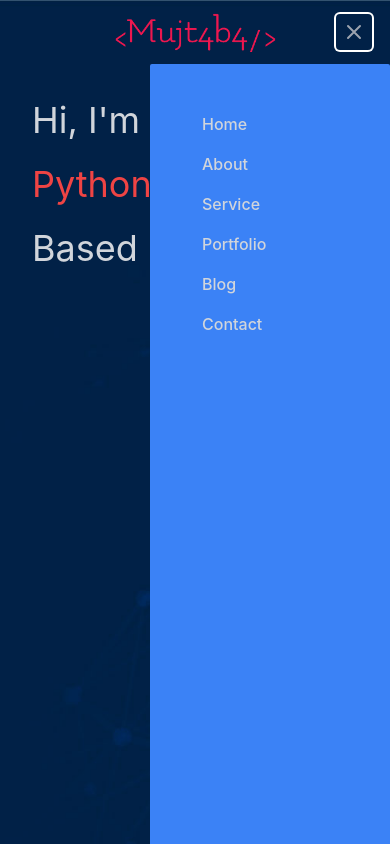
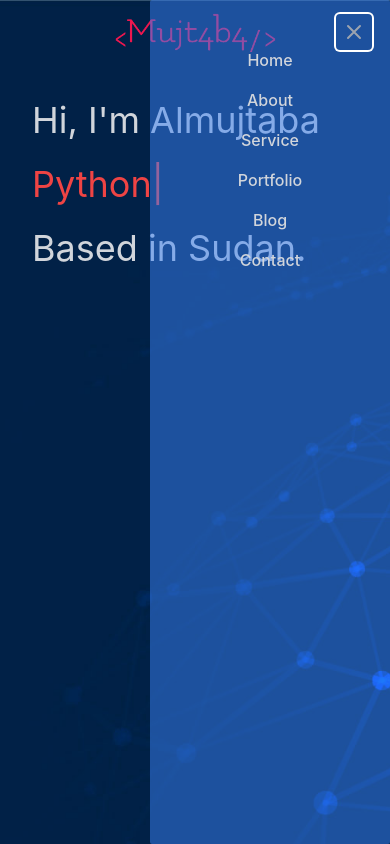
Before and after one commit to 0x41mujt4b4/portfolio, a React (Create React App) app: page / in a window 390 px wide. Both pictures are taken after a click on the button "Open main menu". Built offline with nearby package versions, Linux system fonts and the light colour scheme.

Commit message:
added transition to sidebar

```diff
--- a/src/components/Navbar.jsx
+++ b/src/components/Navbar.jsx
@@ -62,7 +62,7 @@ export default function Navbar() {
                 </div>
               </div>
               <div className="absolute inset-y-0 right-0 flex items-center pr-2 sm:hidden sm:inset-auto sm:ml-6 sm:pr-0">
-                <Disclosure.Button className="inline-flex items-center justify-center p-2 rounded-md text-gray-400 hover:text-white hover:bg-gray-700 focus:outline-none focus:ring-2 focus:ring-inset focus:ring-white">
+                <Disclosure.Button className="inline-flex items-center justify-center p-2 rounded-md text-gray-400 z-20 hover:text-white hover:bg-gray-700 focus:outline-none focus:ring-2 focus:ring-inset focus:ring-white">
                   <span className="sr-only">Open main menu</span>
                   {open ? (
                     <XIcon className="block h-6 w-6" aria-hidden="true" />
@@ -71,9 +71,38 @@ export default function Navbar() {
                   )}
                 </Disclosure.Button>
               </div>
-              <Disclosure.Panel className="sm:hidden">
-                  <Sidebar />
+              <Transition
+                show={open}
+                enter="transition-opacity duration-300"
+                enterFrom="opacity-0"
+                enterTo="opacity-100"
+                leave="transition-opacity duration-150"
+                leaveFrom="opacity-100"
+                leaveTo="opacity-0"
+              >
+                <Disclosure.Panel
+                className={`top-0 right-0 fixed bg-blue-500 bg-opacity-50 text-center w-60 h-full p-10 rounded-sm z-10 ${
+                  open ? "translate-x-0" : "translate-x-full"
+                } ease-in-out duration-300`}
+              >
+                {navigation.map((item) => (
+                  <Disclosure.Button
+                    key={item.name}
+                    as="a"
+                    href={item.href}
+                    className={classNames(
+                      item.current
+                        ? "bg-gray-900 text-white"
+                        : "text-gray-300 hover:bg-gray-700 hover:text-white",
+                      "block px-3 py-2 rounded-md text-base font-medium"
+                    )}
+                    aria-current={item.current ? "page" : undefined}
+                  >
+                    {item.name}
+                  </Disclosure.Button>
+                ))}
               </Disclosure.Panel>
+              </Transition>
             </div>
           </div>
         </>
--- a/src/components/Sidebar.jsx
+++ /dev/null
@@ -1,38 +0,0 @@
-import React from 'react'
-import { Disclosure, Menu, Transition} from "@headlessui/react";
-
-const navigation = [
-  { name: "Home", href: "#", current: false },
-  { name: "About", href: "#", current: false },
-  { name: "Service", href: "#", current: false },
-  { name: "Portfolio", href: "#", current: false },
-  { name: "Blog", href: "#", current: false },
-  { name: "Contact", href: "#", current: false },
-];
-
-function classNames(...classes) {
-  return classes.filter(Boolean).join(" ");
-}
-
-export default function Sidebar() {
-  return (
-    <div className='top-16 right-0 fixed bg-blue-500 w-60 h-full p-10 rounded-sm z-40'>
-      {navigation.map((item) => (
-                    <Disclosure.Button
-                      key={item.name}
-                      as="a"
-                      href={item.href}
-                      className={classNames(
-                        item.current
-                          ? "bg-gray-900 text-white"
-                          : "text-gray-300 hover:bg-gray-700 hover:text-white",
-                        "block px-3 py-2 rounded-md text-base font-medium"
-                      )}
-                      aria-current={item.current ? "page" : undefined}
-                    >
-                      {item.name}
-                    </Disclosure.Button>
-                  ))}
-    </div>
-  )
-}
```
